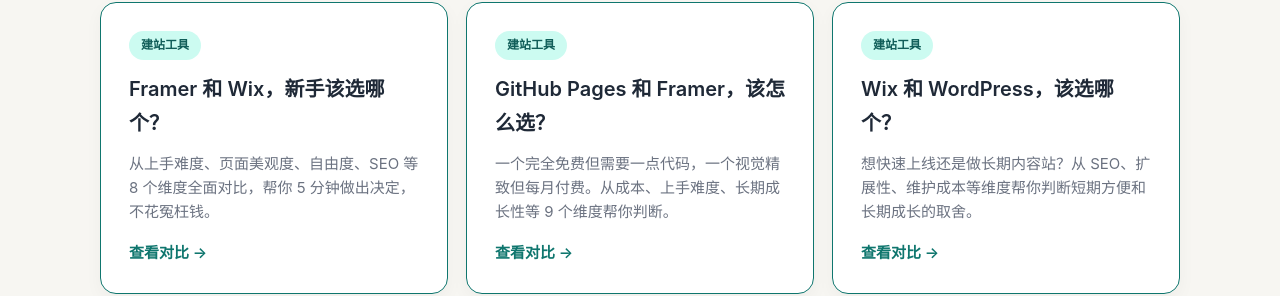
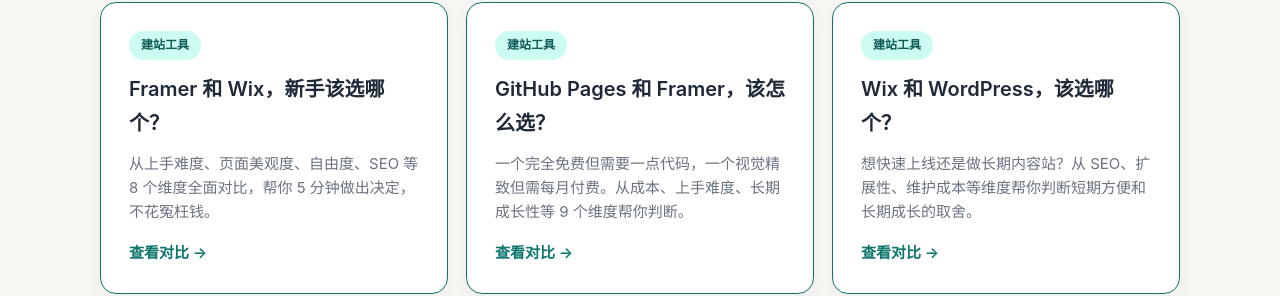
Before and after one commit to DxxDxx312/ai-workflow-directory, a plain HTML site: page index.html in a window 1280 px wide. Shown: the part 1012-1308 px from the top of the page. Drawn offline with Linux system fonts and the light colour scheme.

Commit message:
Update index.html

```diff
--- a/index.html
+++ b/index.html
@@ -323,7 +323,7 @@
             <article class="decision-card">
               <span class="decision-label">建站工具</span>
               <h2>GitHub Pages 和 Framer，该怎么选？</h2>
-              <p>一个完全免费但需要一点代码，一个视觉精致但每月付费。从成本、上手难度、长期成长性等 9 个维度帮你判断。</p>
+              <p>一个完全免费但需要一点代码，一个视觉精致但需每月付费。从成本、上手难度、长期成长性等 9 个维度帮你判断。</p>
               <span class="link-text">查看对比 →</span>
             </article>
           </a>
```
